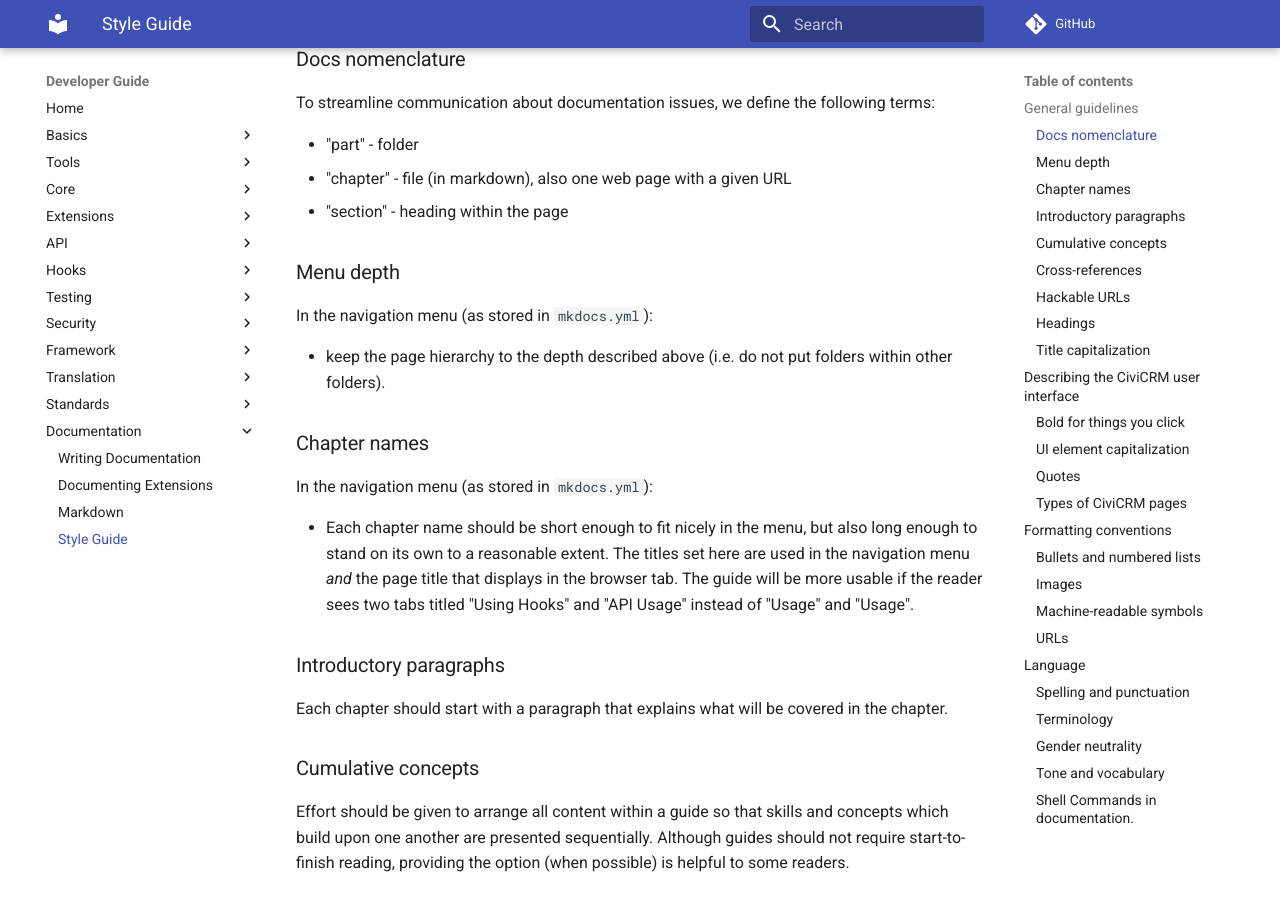
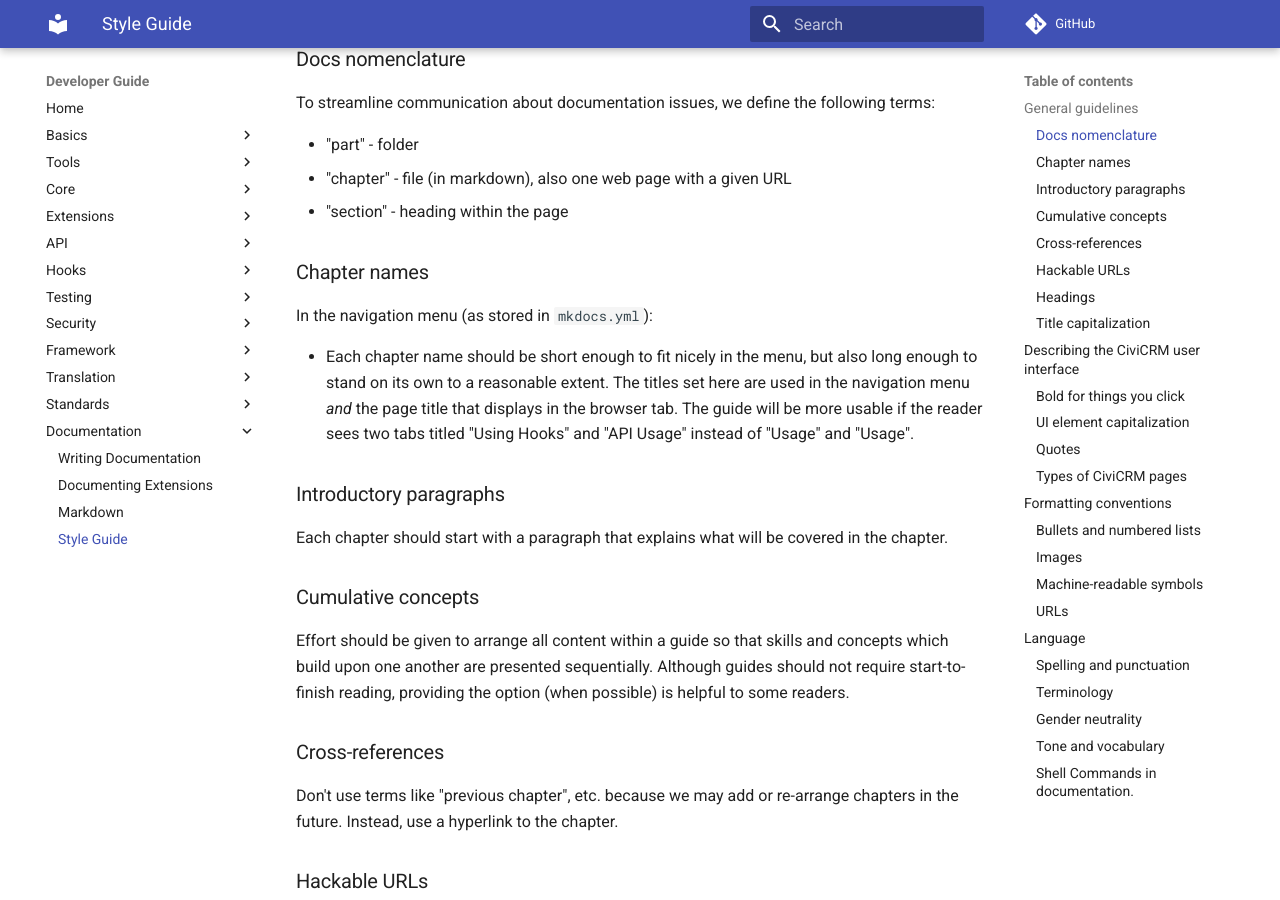
Before and after one commit to civicrm/civicrm-dev-docs, an MkDocs documentation site: the page built from docs/documentation/style-guide.md, in a window 1280 px wide and 900 px high, scrolled down 303 px. Built offline with MkDocs 1.6.1 and Material for MkDocs 9.7.7, drawn with Linux system fonts in a browser that asks for light colours; comment, search, counter and statistics services are not loaded; old or Windows-style settings are respelled for this version of MkDocs.

Commit message:
Remove "Menu depth" from docs style guide
Some places in the Dev and Sysadmin guides have deviated from this
guideline and I think it's for the better.

Examples:

* https://docs.civicrm.org/dev/en/latest/framework/angular/
* https://docs.civicrm.org/sysadmin/en/latest/integration/drupal/views/

```diff
--- a/docs/documentation/style-guide.md
+++ b/docs/documentation/style-guide.md
@@ -14,13 +14,6 @@
 -   "part" - folder
 -   "chapter" - file (in markdown), also one web page with a given URL
 -   "section" - heading within the page
-
-### Menu depth
-
-In the navigation menu (as stored in `mkdocs.yml`):
-
--   keep the page hierarchy to the depth described above
-    (i.e. do not put folders within other folders).
 
 ### Chapter names
 
```
